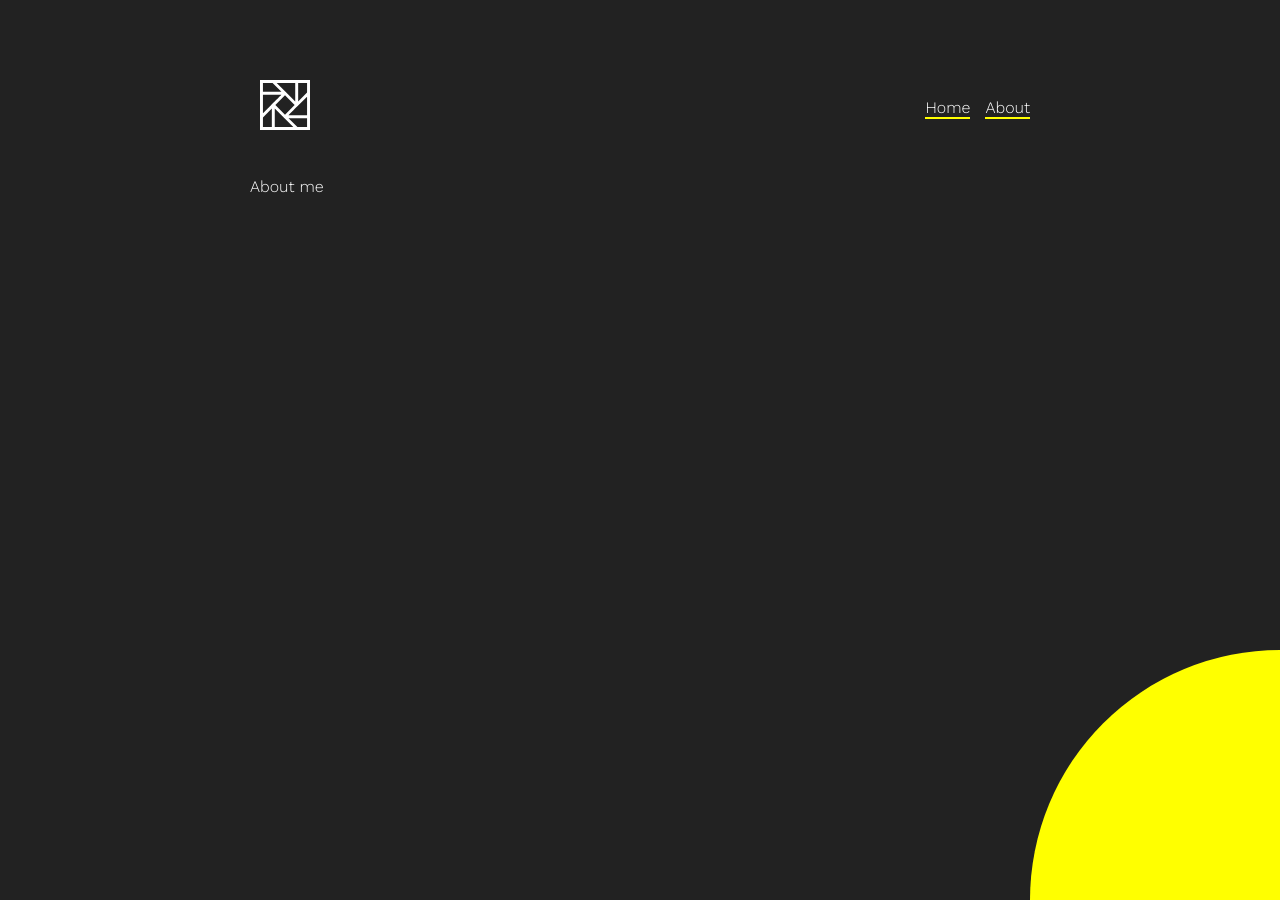
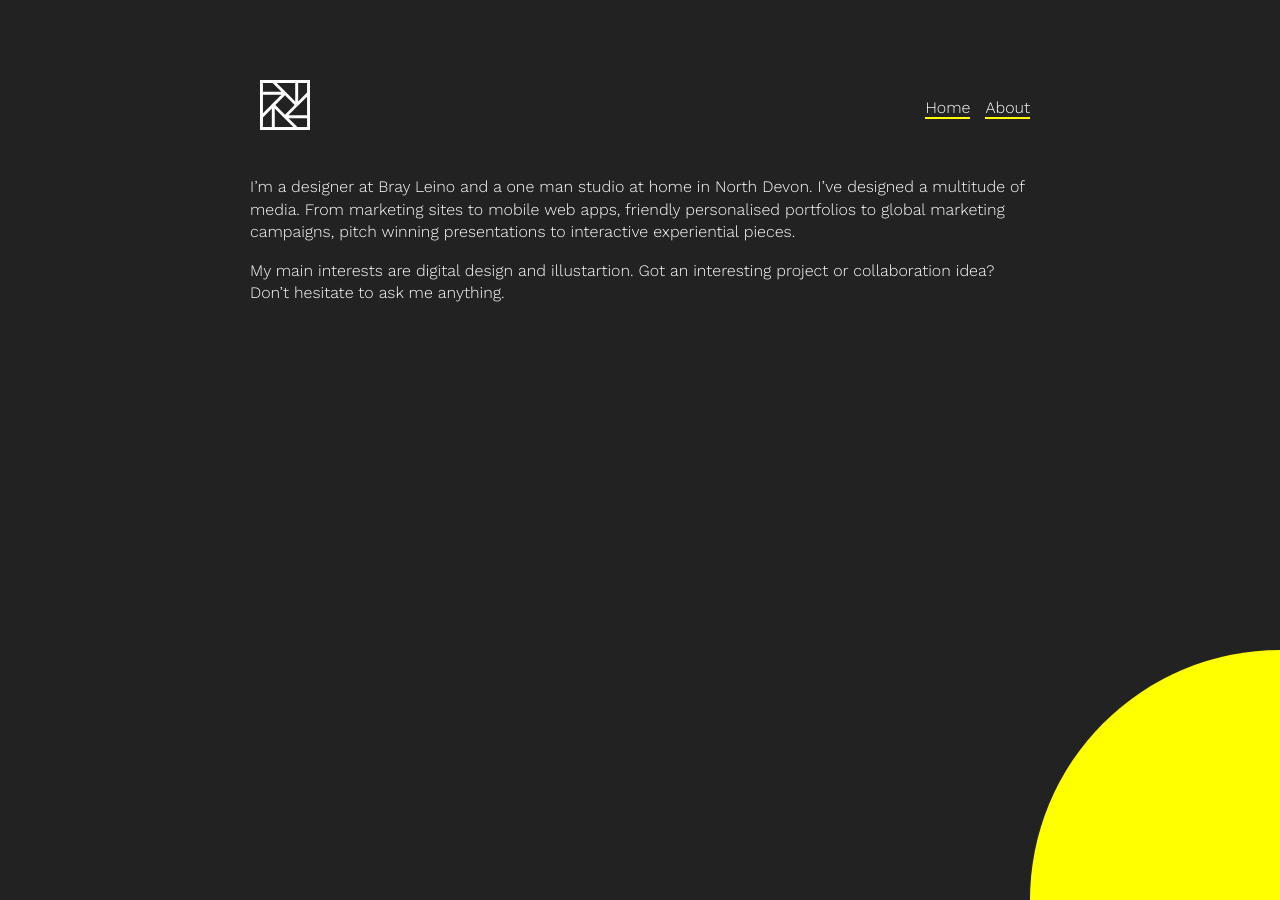
Before and after one commit to nigelpayne/myblog, a Jekyll site: the page built from about.md, in a window 1280 px wide. Built offline with Jekyll 4.4.1, drawn with Linux system fonts in a browser that asks for light colours.

Commit message:
Updated About

```diff
--- a/about.md
+++ b/about.md
@@ -4,4 +4,6 @@ permalink: "/about/"
 layout: default
 ---
 
-About me
+I’m a designer at Bray Leino and a one man studio at home in North Devon. I've designed a multitude of media. From marketing sites to mobile web apps, friendly personalised portfolios to global marketing campaigns, pitch winning presentations to interactive experiential pieces.
+
+My main interests are digital design and illustartion. Got an interesting project or collaboration idea? Don’t hesitate to ask me anything.
```
